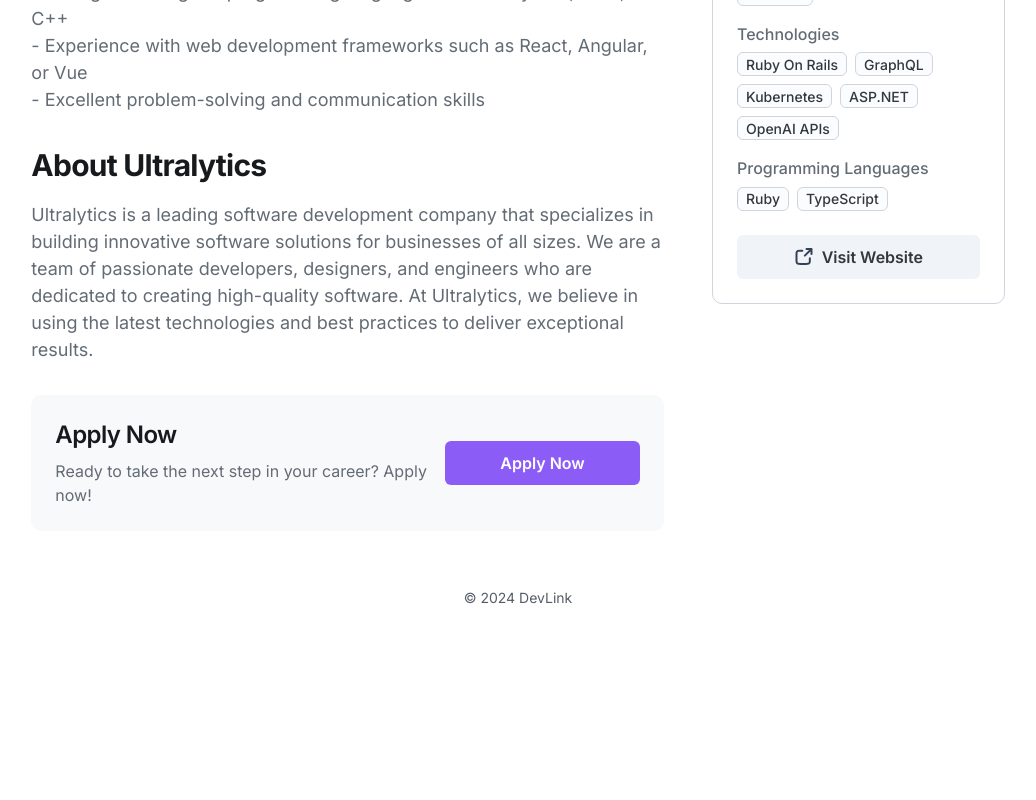
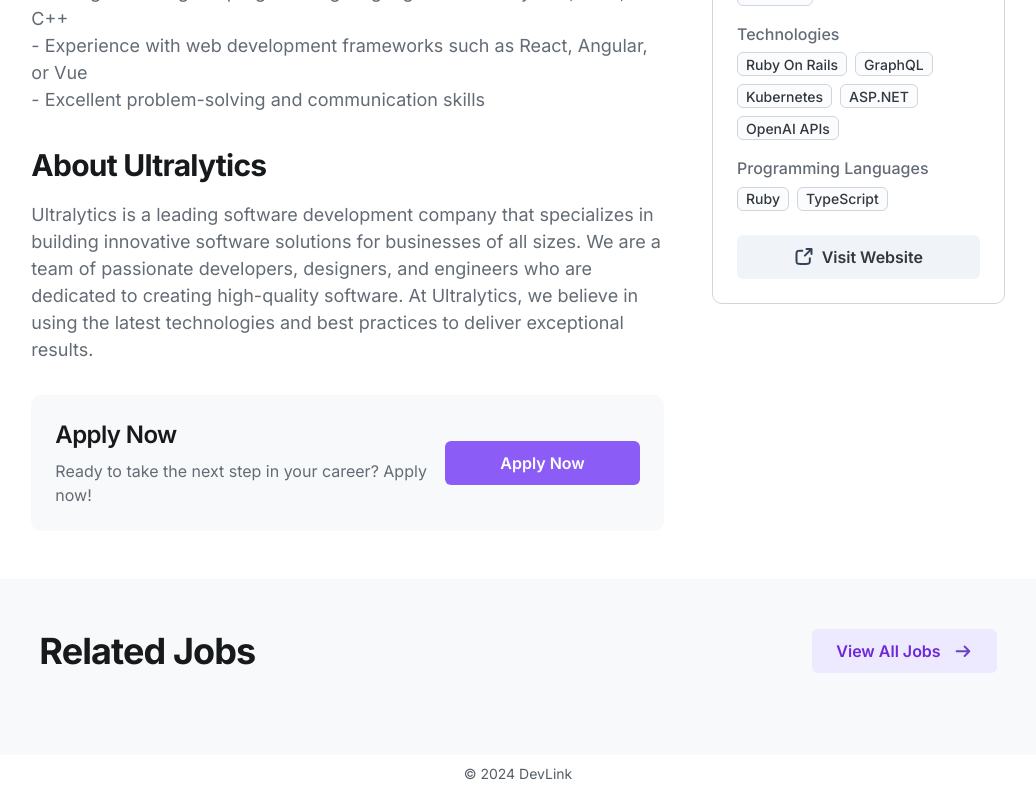
Before and after one commit to FaizaanAkmal/Se-G6, a React (Vite) app in the folder client/: page /test-individual-job in a window 1280 px wide. Shown: the part 1055-1855 px from the top of the page, without its empty margins (122-1158 px from the left). Before the commit the page ends 1679 px from the top, so only its background shows below. Built offline with nearby package versions, Linux system fonts and the light colour scheme.

Commit message:
Recommended  Section  In Progress

```diff
--- a/client/src/components/DevApplyJob.jsx
+++ b/client/src/components/DevApplyJob.jsx
@@ -13,10 +13,6 @@
     Typography,
     Button,
     Stack,
-    Avatar,
-    Chip,
-    IconButton,
-    Grid,
     Modal,
     ModalDialog,
     ModalClose,
@@ -24,7 +20,6 @@
     DialogContent,
     FormControl,
     FormLabel,
-    Input,
     Textarea,
     Alert,
     Snackbar,
--- /dev/null
+++ b/client/src/components/DevJobRecs.jsx
@@ -0,0 +1,82 @@
+import { useState, useEffect } from "react";
+import { useLocation, useNavigate } from "react-router-dom";
+import axios from "axios";
+
+// Routes
+import { clientRoutes } from "../routes";
+
+// Custom Assets
+import arrowLeftIcon from "../assets/arrowLeftIcon.svg";
+
+// UI Imports
+import {
+    Typography,
+    Button,
+    Stack,
+    Avatar,
+    Chip,
+    IconButton,
+    Grid,
+} from "@mui/joy";
+
+export default function DevJobRecs() {
+    // View All Jobs Handler
+
+    const navigate = useNavigate();
+
+    const viewAllJobsHandler = () => {
+        // Navigate to the search jobs page
+        navigate(clientRoutes.searchJobs);
+    };
+
+    return (
+        <>
+            <Grid
+                container
+                flexGrow
+                justifyContent={"center"}
+                backgroundColor={"#F8F9FA"}
+            >
+                <Grid
+                    item
+                    md={10}
+                    p={6}
+                    display={"flex"}
+                    flexDirection={"column"}
+                >
+                    <Stack spacing={2}>
+                        {/* Heading */}
+                        <Stack
+                            direction="row"
+                            justifyContent="space-between"
+                            alignItems="center"
+                            spacing={2}
+                        >
+                            <Typography level="h1">Related Jobs</Typography>
+                            <Button
+                                onClick={viewAllJobsHandler}
+                                size="lg"
+                                variant="soft"
+                                endDecorator={
+                                    <img
+                                        src={arrowLeftIcon}
+                                        alt="arrow-left-icon"
+                                        width={"20px"}
+                                    />
+                                }
+                            >
+                                View All Jobs
+                            </Button>
+                        </Stack>
+                        {/* Job Recommendations */}
+                        <Grid container spacing={2}>
+                            <Grid item md={4}></Grid>
+                            <Grid item md={4}></Grid>
+                            <Grid item md={4}></Grid>
+                        </Grid>
+                    </Stack>
+                </Grid>
+            </Grid>
+        </>
+    );
+}
--- a/client/src/pages/dev/DevIndividualJob.jsx
+++ b/client/src/pages/dev/DevIndividualJob.jsx
@@ -9,6 +9,7 @@
 import DevNavbar from "../../components/DevNavbar.jsx";
 import DevApplyJob from "../../components/DevApplyJob.jsx";
 import Footer from "../../components/Footer.jsx";
+import DevJobRecs from "../../components/DevJobRecs.jsx";
 
 // Custom Assets
 import companySizeIcon from "../../assets/companySizeIcon.svg";
@@ -55,7 +56,6 @@
     return (
         <>
             <DevNavbar />
-
             <Stack spacing={0}>
                 {/* Hero Section */}
                 <Grid
@@ -70,7 +70,7 @@
                     <Grid
                         item
                         xs={12}
-                        md={10}
+                        md={10.1}
                         sx={{
                             p: 6,
                             display: "flex",
@@ -143,6 +143,7 @@
                         </Stack>
                     </Grid>
                 </Grid>
+                {/* Details */}
                 <Grid
                     container
                     xs={12}
@@ -522,6 +523,7 @@
                     </Grid>
                 </Grid>
             </Stack>
+            <DevJobRecs />
             <Footer />
         </>
     );
```
Also changed, not shown: client/src/assets/arrowLeftIcon.svg (added), client/src/components/DevMiniJobCard.jsx (added).
